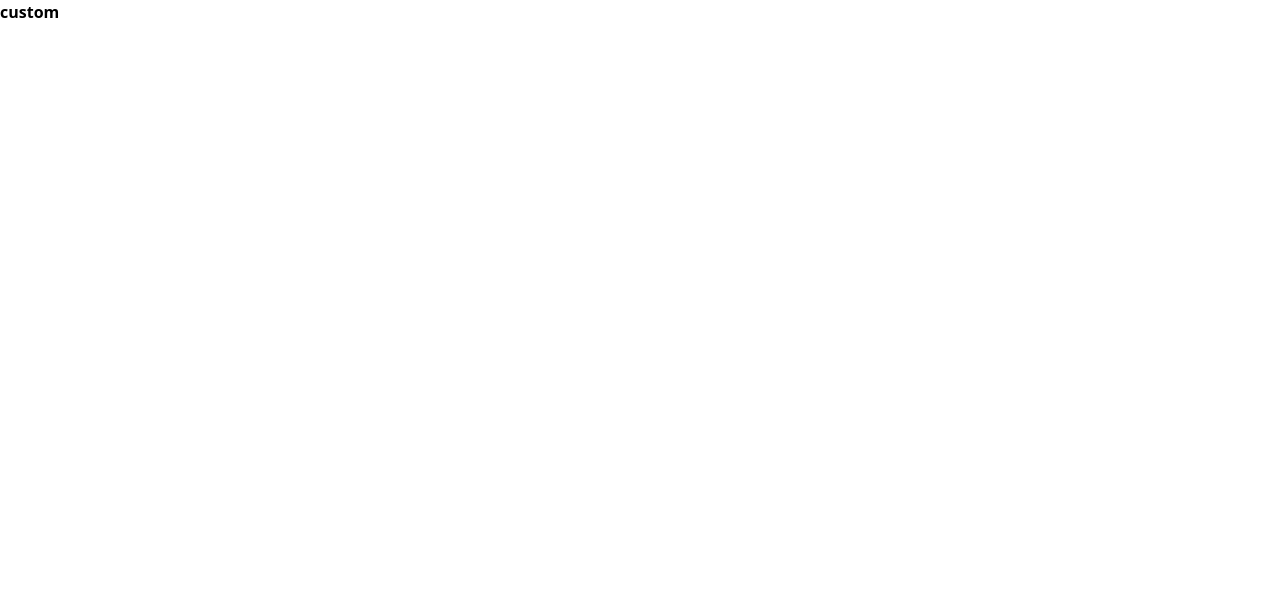
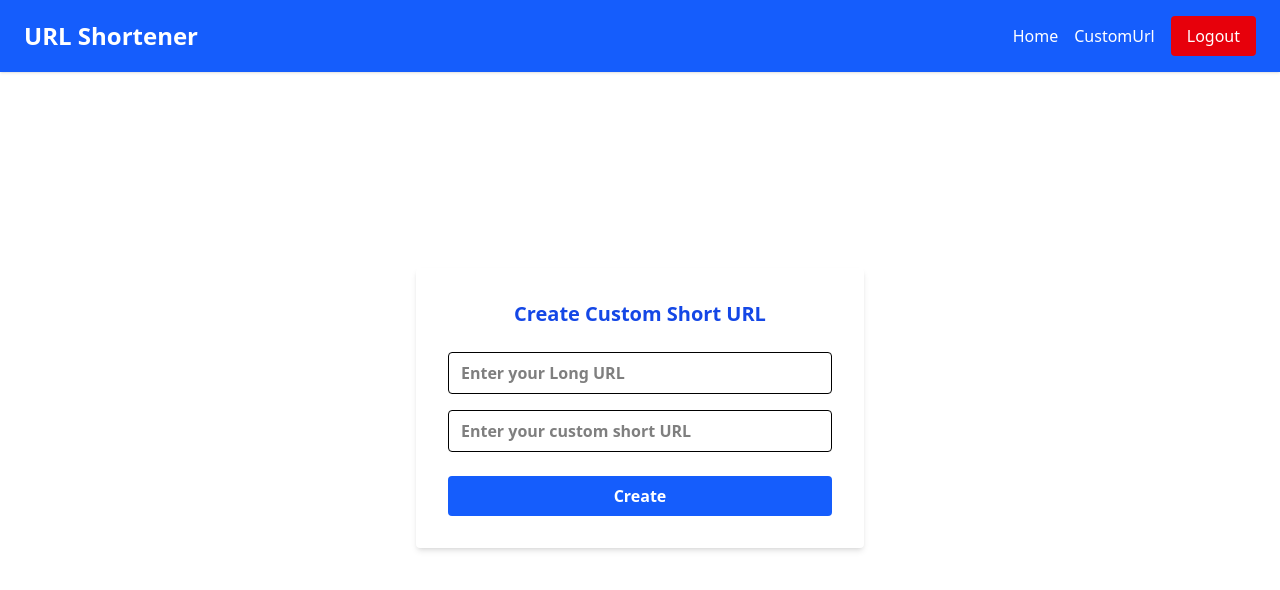
Before and after one commit to ikeshav26/url-shortener-frontend, a React (Vite) app: page /customUrl in a window 1280 px wide. Shown: the top 590 px of the page. Built offline with nearby package versions, Linux system fonts and the light colour scheme; sample sign-in values are in the browser's storage.

Commit message:
Frontend updation

```diff
--- a/src/App.jsx
+++ b/src/App.jsx
@@ -2,10 +2,10 @@ import React from 'react'
 import Homepage from './pages/Homepage'
 import { Toaster } from 'react-hot-toast'
 import RegisterPage from './pages/RegisterPage'
-import LoginPage from './pages/LoginPage'
+import LoginPage from './pages/Loginpage'
 import { Routes, Route, Navigate } from 'react-router-dom'
 import Navbar from './components/Navbar'
-import Customurl from './pages/Customurl'
+import CustomUrl from './pages/CustomUrl'
 import AuthProvider, { useAuth } from './context/AuthProvider'
 
 const App = () => {
@@ -16,7 +16,7 @@ const App = () => {
         <Route path='/' element={<Homepage />} />
         <Route path='/register' element={<RegisterPage />} />
         <Route path='/login' element={<LoginPage />} />
-        <Route path='/customUrl' element={authuser? <Customurl/>:<Navigate to="/"/>}/>
+        <Route path='/customUrl' element={authuser? <CustomUrl/>:<Navigate to="/"/>}/>
       </Routes>
       <Toaster/>
     </div>
--- a/src/pages/CustomUrl.jsx
+++ b/src/pages/CustomUrl.jsx
@@ -1,9 +1,90 @@
-import React from 'react'
+import React, { useState } from 'react'
+import Navbar from '../components/Navbar'
+import axios from 'axios'
+import toast from 'react-hot-toast'
+import { Link } from 'react-router'
 
 const CustomUrl = () => {
+  const [url, seturl] = useState("");
+  const [customUrl, setCustomUrl] = useState("");
+  const [shortened, setShortened] = useState("");
+
+  const submitHandler = async (e) => {
+    e.preventDefault();
+    const form = {
+      url,
+      customUrl
+    }
+
+    try {
+      // Make sure you are logged in and your backend CORS is set up for credentials!
+      const res = await axios.post(
+        "http://localhost:5001/api/create/custom",
+        form,
+        { withCredentials: true }
+      );
+      setShortened(res.data); // Show the short URL
+      toast.success("Custom short URL created!");
+    } catch (err) {
+      if (err.response && err.response.status === 401) {
+        toast.error("Unauthorized. Please login first.");
+      } else {
+        toast.error(err.response?.data?.message || "Something went wrong");
+      }
+      console.error(err);
+    }
+  }
+
   return (
     <div>
-      custom
+      <Navbar />
+      <div className="flex flex-col items-center justify-center min-h-[80vh]">
+        <form
+          onSubmit={submitHandler}
+          className="bg-white p-8 rounded shadow-md w-full max-w-md mt-8"
+        >
+          <h2 className="text-xl font-bold mb-6 text-blue-700 text-center">Create Custom Short URL</h2>
+          <div className="mb-4">
+            <input
+              value={url}
+              onChange={(e) => seturl(e.target.value)}
+              type="url"
+              className="w-full px-3 py-2 border rounded focus:outline-none focus:ring-2 focus:ring-blue-400"
+              placeholder="Enter your Long URL"
+              required
+            />
+          </div>
+          <div className="mb-6">
+            <input
+              value={customUrl}
+              onChange={(e) => setCustomUrl(e.target.value)}
+              type="text"
+              className="w-full px-3 py-2 border rounded focus:outline-none focus:ring-2 focus:ring-blue-400"
+              placeholder="Enter your custom short URL"
+              required
+            />
+          </div>
+          <button
+            type="submit"
+            className="w-full bg-blue-600 text-white py-2 rounded hover:bg-blue-700 transition"
+          >
+            Create
+          </button>
+          {shortened && (
+            <div className="mt-4 text-center">
+              <span className="text-green-700">Short URL: </span>
+              <Link
+                href={shortened}
+                target="_blank"
+                rel="noopener noreferrer"
+                className="text-blue-600 underline break-all"
+              >
+                {shortened}
+              </Link>
+            </div>
+          )}
+        </form>
+      </div>
     </div>
   )
 }
--- a/src/pages/LoginPage.jsx
+++ b/src/pages/LoginPage.jsx
@@ -18,14 +18,21 @@ const Loginpage = () => {
     }
 
     try {
-      const res = await axios.post("http://localhost:5001/api/auth/login", form)
+      const res = await axios.post("http://localhost:5001/api/auth/login", form,{withCredentials:true})
       if (res.status === 200) {
         localStorage.setItem('user', JSON.stringify(res.data.user));
         setauthuser(res.data.user)
+        setemail("");
+        setpassword("");
+
         navigate('/');
          toast.success("Login successful");
       }
     } catch (err) {
+      toast.error("Login failed. Please check your credentials.");
+      setemail("")
+      setpassword("")
+
       console.error(err);
     }
   }
@@ -45,6 +52,7 @@ const Loginpage = () => {
         <form onSubmit={submitHandler}>
           <div className="mb-4">
             <input
+            required
               value={email}
               onChange={(e) => setemail(e.target.value)}
               name="email"
@@ -55,6 +63,7 @@ const Loginpage = () => {
           </div>
           <div className="mb-6">
             <input
+            required
               value={password}
               onChange={(e) => setpassword(e.target.value)}
               name="password"
--- a/src/pages/RegisterPage.jsx
+++ b/src/pages/RegisterPage.jsx
@@ -2,13 +2,13 @@ import axios from 'axios';
 import React, { useState } from 'react';
 import toast from 'react-hot-toast';
 import { Link, useNavigate } from 'react-router-dom';
-import { useAuth } from '../context/AuthProvider'; // Assuming you have a context or state management for auth
+import { useAuth } from '../context/AuthProvider';
 
 const RegisterPage = () => {
     const [name, setname] = useState("");
     const [email, setemail] = useState("");
     const [password, setpassword] = useState("");
-    const {authuser, setauthuser} = useAuth(); // Assuming you have a context or state management for auth
+    const { authuser, setauthuser } = useAuth();
 
     const navigate = useNavigate();
 
@@ -19,17 +19,27 @@ const RegisterPage = () => {
             email,
             password
         };
+
         try {
-            const res = await axios.post("http://localhost:5001/api/auth/register", form);
-            localStorage.setItem("user", JSON.stringify(res.data.user));
-            setauthuser(res.data.user)
-            toast.success("Registration successful");
-            navigate('/');
+            if (!name || !email || !password) {
+                toast.error("Please fill all fields");
+            }
+            else {
+                const res = await axios.post("http://localhost:5001/api/auth/register", form,{withCredentials:true});
+                localStorage.setItem("user", JSON.stringify(res.data.user));
+                setauthuser(res.data.user)
+                toast.success("Registration successful");
+                navigate('/');
 
+                setname("");
+                setemail("");
+                setpassword("");
+            }
+        } catch (err) {
+            toast.error("Registration failed. Please check your details.");
             setname("");
             setemail("");
             setpassword("");
-        } catch (err) {
             console.error(err);
         }
     };
@@ -50,6 +60,7 @@ const RegisterPage = () => {
                     <div className="mb-4">
                         <input
                             value={name}
+                            required
                             onChange={(e) => setname(e.target.value)}
                             name="name"
                             type="text"
@@ -59,6 +70,7 @@ const RegisterPage = () => {
                     </div>
                     <div className="mb-4">
                         <input
+                            required
                             value={email}
                             onChange={(e) => setemail(e.target.value)}
                             name="email"
@@ -69,6 +81,7 @@ const RegisterPage = () => {
                     </div>
                     <div className="mb-6">
                         <input
+                            required
                             onChange={(e) => setpassword(e.target.value)}
                             value={password}
                             name="password"
@@ -84,6 +97,10 @@ const RegisterPage = () => {
                         Register
                     </button>
                 </form>
+                <div className="mt-4 text-center">
+                    <span>Already have an account? </span>
+                    <Link to="/login" className="text-blue-600 underline">Login</Link>
+                </div>
             </div>
         </div>
     );
```
